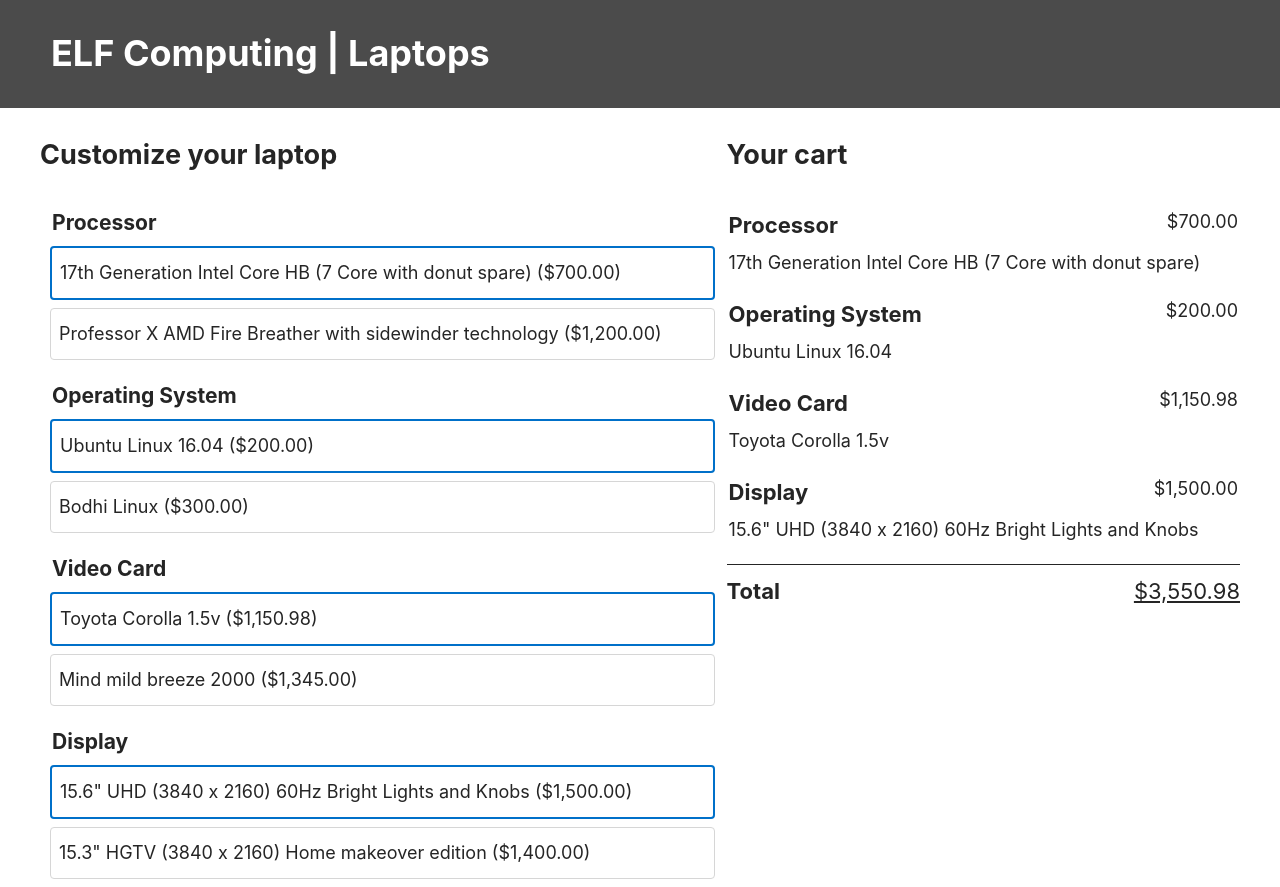
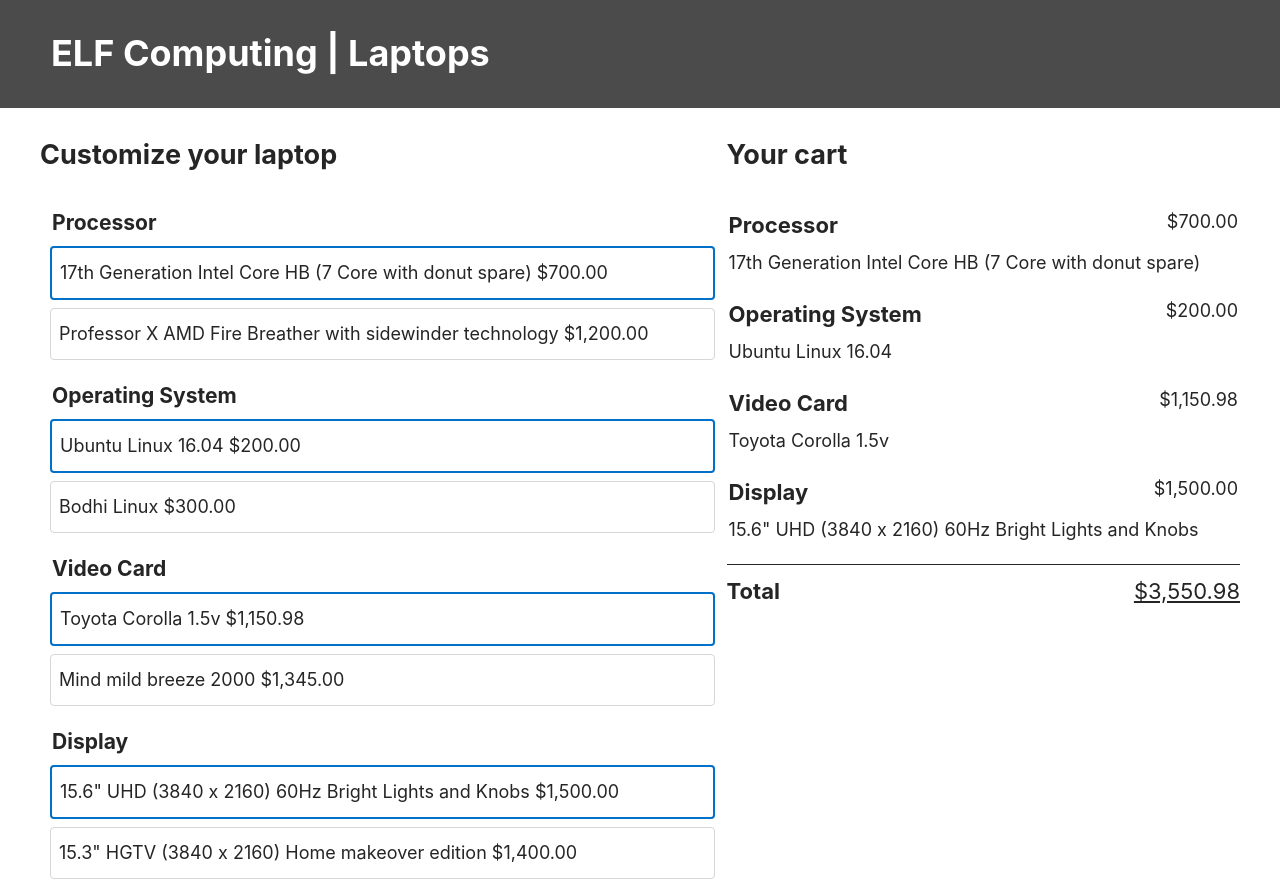
Before and after one commit to haoxianZ/react-laptopCustomizer, a React (Create React App) app: page / in a window 1280 px wide. Built offline with nearby package versions, Linux system fonts and the light colour scheme.

Commit message:
second commit

```diff
--- a/package.json
+++ b/package.json
@@ -3,8 +3,8 @@
   "version": "0.1.0",
   "private": true,
   "dependencies": {
-    "react": "^16.8.6",
-    "react-dom": "^16.8.6",
+    "react": "^16.13.1",
+    "react-dom": "^16.13.1",
     "react-scripts": "^3.0.1",
     "slugify": "^1.3.4"
   },
--- a/src/App.js
+++ b/src/App.js
@@ -1,10 +1,13 @@
 import React, { Component } from 'react';
-
+import FeatureItem from './FeatureItem';
+import Summary from './Summary'
 // Normalizes string as a slug - a string that is safe to use
 // in both URLs and html attributes
 import slugify from 'slugify';
-
+import  SumFeatures  from "./SumFeatures";
 import './App.css';
+import Feature from './Feature';
+import SummaryTotal from './SummaryTotal';
 
 // This object will allow us to
 // easily convert numbers into US dollar values
@@ -48,53 +51,23 @@ class App extends Component {
       const featureHash = feature + '-' + idx;
       const options = this.props.features[feature].map(item => {
         const itemHash = slugify(JSON.stringify(item));
-        return (
+        return(
           <div key={itemHash} className="feature__item">
-            <input
-              type="radio"
-              id={itemHash}
-              className="feature__option"
-              name={slugify(feature)}
-              checked={item.name === this.state.selected[feature].name}
-              onChange={e => this.updateFeature(feature, item)}
-            />
-            <label htmlFor={itemHash} className="feature__label">
-              {item.name} ({USCurrencyFormat.format(item.cost)})
-            </label>
-          </div>
-        );
+            <FeatureItem itemHash={itemHash}
+        name={slugify(feature)}
+        checked={item.name === this.state.selected[feature].name}
+        updateFeature={this.updateFeature}
+        Display={item.name} cost={USCurrencyFormat.format(item.cost)}
+        feature={feature} item={item}/>
+        </div>
+        )
+
       });
 
       return (
-        <fieldset className="feature" key={featureHash}>
-          <legend className="feature__name">
-            <h3>{feature}</h3>
-          </legend>
-          {options}
-        </fieldset>
+        <Feature feature={feature} options={options}/>
       );
     });
-
-    const summary = Object.keys(this.state.selected).map((feature, idx) => {
-      const featureHash = feature + '-' + idx;
-      const selectedOption = this.state.selected[feature];
-
-      return (
-        <div className="summary__option" key={featureHash}>
-          <div className="summary__option__label">{feature} </div>
-          <div className="summary__option__value">{selectedOption.name}</div>
-          <div className="summary__option__cost">
-            {USCurrencyFormat.format(selectedOption.cost)}
-          </div>
-        </div>
-      );
-    });
-
-    const total = Object.keys(this.state.selected).reduce(
-      (acc, curr) => acc + this.state.selected[curr].cost,
-      0
-    );
-
     return (
       <div className="App">
         <header>
@@ -103,17 +76,16 @@ class App extends Component {
         <main>
           <form className="main__form">
             <h2>Customize your laptop</h2>
-            {features}
+            <SumFeatures features={this.props.features} updateFeature={this.updateFeature} selected={this.state.selected}/>
+
           </form>
           <section className="main__summary">
             <h2>Your cart</h2>
-            {summary}
-            <div className="summary__total">
-              <div className="summary__total__label">Total</div>
-              <div className="summary__total__value">
-                {USCurrencyFormat.format(total)}
-              </div>
-            </div>
+            <Summary
+            selected={this.state.selected}
+            USCurrencyFormat={this.USCurrencyFormat}/>
+            <SummaryTotal selected={this.state.selected} />
+
           </section>
         </main>
       </div>
--- /dev/null
+++ b/src/Feature.js
@@ -0,0 +1,15 @@
+import React, { Component } from 'react';
+
+class Feature extends Component{
+    render(){
+        return(
+            <fieldset className="feature" key={this.props.featureHash}>
+          <legend className="feature__name">
+            <h3>{this.props.feature}</h3>
+          </legend>
+          {this.props.options}
+        </fieldset>
+        )
+    }
+}
+export default Feature
--- /dev/null
+++ b/src/FeatureItem.js
@@ -0,0 +1,24 @@
+import React, { Component } from 'react';
+
+class FeatureItem extends Component{
+    render(){
+        return(
+            <div key={this.props.itemHash} className="feature__item">
+            <input
+              type="radio"
+              id={this.props.itemHash}
+              className="feature__option"
+              name={this.props.name}
+              checked={this.props.checked}
+              onChange={(e) => this.props.updateFeature(this.props.feature, this.props.item)}
+            />
+            <label htmlFor={this.props.itemHash} className="feature__label">
+              {this.props.Display} {this.props.cost}
+            </label>
+          </div>
+        )
+    }
+
+}
+
+export default FeatureItem
--- /dev/null
+++ b/src/SumFeatures.js
@@ -0,0 +1,46 @@
+import React, { Component } from 'react';
+import slugify from 'slugify';
+import FeatureItem from './FeatureItem';
+import Feature from './Feature';
+
+const USCurrencyFormat = new Intl.NumberFormat('en-US', {
+    style: 'currency',
+    currency: 'USD'
+  });
+
+class SumFeatures extends Component{
+    render(){
+        return (
+            Object.keys(this.props.features).map((feature, idx) => {
+                    const featureHash = feature + '-' + idx;
+                    const options = this.props.features[feature].map(item => {
+                    const itemHash = slugify(JSON.stringify(item));
+                    return(
+                        <div key={itemHash} className="feature__item">
+                        <FeatureItem itemHash={itemHash}
+                    name={slugify(feature)}
+                    checked={item.name === this.props.selected[feature].name}
+                    updateFeature={this.props.updateFeature}
+                    Display={item.name} cost={USCurrencyFormat.format(item.cost)}
+                    feature={feature} item={item}/>
+
+
+                        </div>
+
+
+                    )
+
+                    });
+
+                    return (
+                    <Feature feature={feature} options={options} featureHash={featureHash}/>
+                    );
+                })
+        )
+
+
+
+}
+}
+
+export default SumFeatures
--- /dev/null
+++ b/src/Summary.js
@@ -0,0 +1,16 @@
+import React, {Component} from 'react';
+import SummaryOption from './SummaryOption';
+
+
+  class Summary extends Component {
+      render(){
+           return( Object.keys(this.props.selected).map((feature, idx) => {
+            const featureHash = feature + '-' + idx;
+            const selectedOption = this.props.selected[feature];
+          return (
+          <SummaryOption featureHash={featureHash} feature={feature} selectedOption={selectedOption}
+          />)})
+
+           )}
+  }
+  export default Summary
--- /dev/null
+++ b/src/SummaryOption.js
@@ -0,0 +1,21 @@
+import React, { Component } from 'react';
+
+  const USCurrencyFormat = new Intl.NumberFormat('en-US', {
+    style: 'currency',
+    currency: 'USD'
+  });
+  class SummaryOption extends Component{
+
+      render(){
+        return(
+        <div className="summary__option" key={this.props.featureHash}>
+            <div className="summary__option__label">{this.props.feature} </div>
+            <div className="summary__option__value">{this.props.selectedOption.name}</div>
+            <div className="summary__option__cost">
+              {USCurrencyFormat.format(this.props.selectedOption.cost)}
+            </div>
+        </div>
+          )
+      }
+  }
+export default SummaryOption
--- /dev/null
+++ b/src/SummaryTotal.js
@@ -0,0 +1,26 @@
+
+
+import React, { Component } from 'react';
+const USCurrencyFormat = new Intl.NumberFormat('en-US', {
+    style: 'currency',
+    currency: 'USD'
+  });
+class SummaryTotal extends Component{
+
+    render (){
+       const total = Object.keys(this.props.selected).reduce(
+            (acc, curr) => acc + this.props.selected[curr].cost,
+            0
+          );
+        return (
+            <div className="summary__total">
+              <div className="summary__total__label">Total</div>
+              <div className="summary__total__value">
+                {USCurrencyFormat.format(total)}
+              </div>
+            </div>
+        )
+    }
+
+}
+export default SummaryTotal
```
Also changed, not shown: src/deleted.js (added, +68 -0 lines), 1 other file (tests, documents, lock files or other folders).
